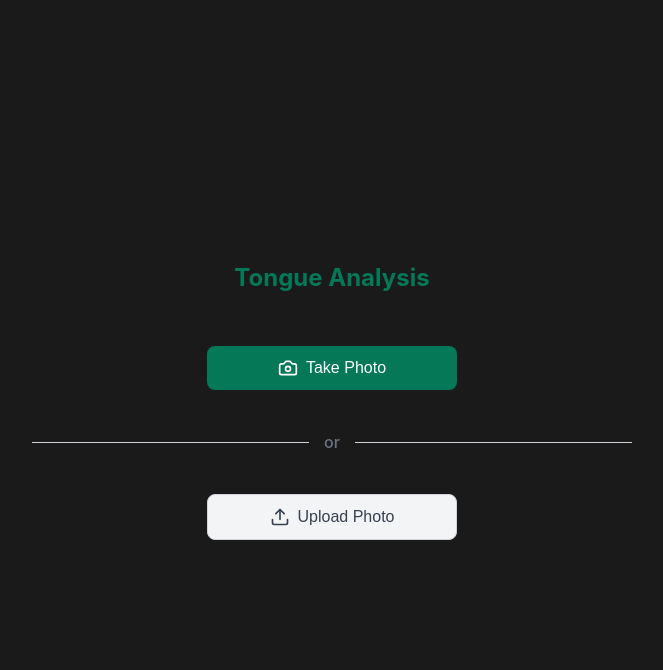
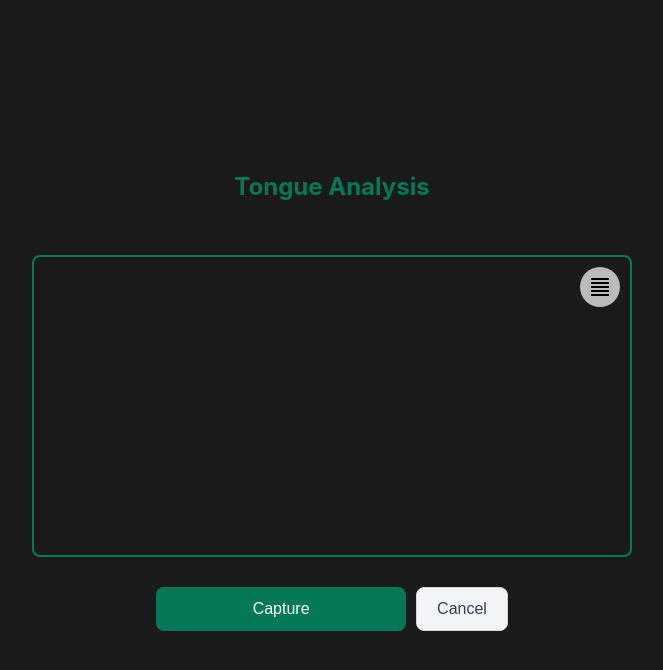
Before and after one commit to tgbtyty/teadoctor, a React (Vite) app in the folder herbal-tea-advisor/client/: page /tongue-photo in a window 1280 px wide. Both pictures are taken after a click on the button "Take Photo". Shown: the top 670 px of the page, without its empty margins (308-971 px from the left). Built offline with nearby package versions, Linux system fonts and the light colour scheme; no server answers.

Commit message:
some changes

```diff
--- a/herbal-tea-advisor/client/src/components/Results.jsx
+++ b/herbal-tea-advisor/client/src/components/Results.jsx
@@ -11,6 +11,7 @@ function Results() {
   const [analysis, setAnalysis] = useState(null)
   const [error, setError] = useState(null)
   const [loading, setLoading] = useState(true)
+  const [tongueImage, setTongueImage] = useState(null)
   const navigate = useNavigate()
 
   const containerStyle = {
@@ -101,17 +102,78 @@ function Results() {
     transition: 'all 0.2s ease'
   }
 
+  // Added tongue diagnosis box styling
+  const tongueBoxStyle = {
+    ...boxStyle,
+    padding: '0',
+  }
+
+  const tongueImageStyle = {
+    width: '100%',
+    height: '300px',
+    objectFit: 'contain',
+    borderRadius: '10px 10px 0 0',
+    position: 'relative',
+    background: '#000',
+    display: 'block'
+  }
+
+  const tongueOverlayContainerStyle = {
+    position: 'relative',
+    width: '100%',
+    height: '300px',
+    borderRadius: '10px 10px 0 0',
+    overflow: 'hidden'
+  }
+
+  const tongueOverlayStyle = {
+    position: 'absolute',
+    top: 0,
+    left: 0,
+    width: '100%',
+    height: '100%',
+    pointerEvents: 'none'
+  }
+
+  const tongueContentStyle = {
+    padding: '20px'
+  }
+
+  // Generate a "scanning" animation effect
+  const scannerAnimation = `
+    @keyframes scanLine {
+      0% {
+        top: 0%;
+      }
+      100% {
+        top: 100%;
+      }
+    }
+
+    @keyframes pulse {
+      0%, 100% {
+        opacity: 0.5;
+      }
+      50% {
+        opacity: 0.8;
+      }
+    }
+  `;
+
   useEffect(() => {
     const analyzeData = async () => {
       try {
         const userFeeling = localStorage.getItem('userFeeling')
-        const tongueImage = localStorage.getItem('tongueImage')
+        const tongueImageData = localStorage.getItem('tongueImage')
 
-        if (!userFeeling || !tongueImage) {
+        if (!userFeeling || !tongueImageData) {
           throw new Error('Missing required information')
         }
 
-        // Make a request to our backend API instead of calling OpenAI directly
+        // Store the tongue image for displaying
+        setTongueImage(tongueImageData)
+
+        // Make a request to our backend API
         const response = await fetch(`${API_BASE_URL}/analyze`, {
           method: 'POST',
           headers: {
@@ -119,7 +181,7 @@ function Results() {
           },
           body: JSON.stringify({
             userFeeling,
-            tongueImage
+            tongueImage: tongueImageData
           }),
         })
 
@@ -171,8 +233,72 @@ function Results() {
 
   return (
     <div style={containerStyle}>
+      <style>
+        {scannerAnimation}
+      </style>
+
       <img src={logo} alt="Tea Guru Logo" style={logoStyle} />
       <h1 style={titleStyle}>Tea Guru</h1>
+
+      {/* Tongue Diagnosis Box */}
+      <div style={tongueBoxStyle}>
+        <div style={tongueOverlayContainerStyle}>
+          <img
+            src={tongueImage}
+            alt="Tongue Image"
+            style={tongueImageStyle}
+          />
+          <svg
+            style={tongueOverlayStyle}
+            width="100%"
+            height="100%"
+            viewBox="0 0 100 100"
+            preserveAspectRatio="none"
+          >
+            {/* Animated scanner line */}
+            <line
+              x1="0"
+              y1="50"
+              x2="100"
+              y2="50"
+              stroke="#98fb98"
+              strokeWidth="0.5"
+              strokeDasharray="2,1"
+              style={{
+                animation: 'scanLine 2s linear infinite',
+                position: 'absolute',
+                top: '0'
+              }}
+            />
+
+            {/* Target area highlight - roughly centered around likely tongue position */}
+            <circle
+              cx="50"
+              cy="50"
+              r="30"
+              fill="none"
+              stroke="#98fb98"
+              strokeWidth="0.8"
+              strokeDasharray="3,1"
+              style={{ animation: 'pulse 2s ease-in-out infinite' }}
+            />
+
+            {/* Corner brackets */}
+            <path d="M 5,5 L 5,15 M 5,5 L 15,5" stroke="#98fb98" strokeWidth="1" />
+            <path d="M 95,5 L 95,15 M 95,5 L 85,5" stroke="#98fb98" strokeWidth="1" />
+            <path d="M 5,95 L 5,85 M 5,95 L 15,95" stroke="#98fb98" strokeWidth="1" />
+            <path d="M 95,95 L 95,85 M 95,95 L 85,95" stroke="#98fb98" strokeWidth="1" />
+
+            {/* Data points */}
+            <text x="3" y="3" fontSize="3" fill="#98fb98">舌诊分析</text>
+            <text x="80" y="97" fontSize="2.5" fill="#98fb98">AI 图像识别</text>
+          </svg>
+        </div>
+        <div style={tongueContentStyle}>
+          <h2 style={sectionTitleStyle}>舌象分析</h2>
+          <p>{analysis?.patientOverview.tongueAnalysis}</p>
+        </div>
+      </div>
 
       {/* General Analysis Box */}
       <div style={boxStyle}>
@@ -180,10 +306,6 @@ function Results() {
         <div style={{ marginBottom: '15px' }}>
           <h3 style={{ color: '#7dcea0', marginBottom: '8px' }}>基本分析</h3>
           <p>{analysis?.patientOverview.primaryConcerns}</p>
-        </div>
-        <div style={{ marginBottom: '15px' }}>
-          <h3 style={{ color: '#7dcea0', marginBottom: '8px' }}>舌诊分析</h3>
-          <p>{analysis?.patientOverview.tongueAnalysis}</p>
         </div>
         <div>
           <h3 style={{ color: '#7dcea0', marginBottom: '8px' }}>AI建议</h3>
--- a/herbal-tea-advisor/client/src/components/TonguePhoto.jsx
+++ b/herbal-tea-advisor/client/src/components/TonguePhoto.jsx
@@ -5,7 +5,10 @@ import { Camera, Upload } from 'lucide-react'
 function TonguePhoto() {
   const [imageFile, setImageFile] = useState(null)
   const [previewUrl, setPreviewUrl] = useState(null)
+  const [isCapturing, setIsCapturing] = useState(false)
   const fileInputRef = useRef(null)
+  const videoRef = useRef(null)
+  const canvasRef = useRef(null)
   const navigate = useNavigate()
 
   const handleFileChange = (e) => {
@@ -28,13 +31,101 @@ function TonguePhoto() {
     }
   }
 
-  const handleCapture = async () => {
+  const startCamera = async () => {
     try {
-      const stream = await navigator.mediaDevices.getUserMedia({ video: true })
-      fileInputRef.current.click()
+      setIsCapturing(true)
+      const constraints = {
+        video: {
+          facingMode: 'user', // Use front camera first
+          width: { ideal: 640 },
+          height: { ideal: 480 }
+        }
+      }
+
+      const stream = await navigator.mediaDevices.getUserMedia(constraints)
+
+      if (videoRef.current) {
+        videoRef.current.srcObject = stream
+      }
     } catch (err) {
       console.error('Error accessing camera:', err)
-      alert('Could not access camera. Please upload a photo instead.')
+      alert('无法练到相机，请上传照片.')
+      setIsCapturing(false)
+    }
+  }
+
+  const capturePhoto = () => {
+    if (videoRef.current && canvasRef.current) {
+      const video = videoRef.current
+      const canvas = canvasRef.current
+      const context = canvas.getContext('2d')
+
+      // Set canvas dimensions to match video
+      canvas.width = video.videoWidth
+      canvas.height = video.videoHeight
+
+      // Draw the video frame to the canvas
+      context.drawImage(video, 0, 0, canvas.width, canvas.height)
+
+      // Convert the canvas to a blob
+      canvas.toBlob((blob) => {
+        // Create a file from the blob
+        const file = new File([blob], "tongue-photo.png", { type: "image/png" })
+        setImageFile(file)
+        setPreviewUrl(URL.createObjectURL(file))
+
+        // Stop the camera stream
+        const stream = video.srcObject
+        if (stream) {
+          const tracks = stream.getTracks()
+          tracks.forEach(track => track.stop())
+        }
+        setIsCapturing(false)
+      }, 'image/png')
+    }
+  }
+
+  const cancelCapture = () => {
+    if (videoRef.current) {
+      const stream = videoRef.current.srcObject
+      if (stream) {
+        const tracks = stream.getTracks()
+        tracks.forEach(track => track.stop())
+      }
+    }
+    setIsCapturing(false)
+  }
+
+  // Switch between front and back camera
+  const toggleCamera = async () => {
+    if (videoRef.current) {
+      // Stop current stream
+      const stream = videoRef.current.srcObject
+      if (stream) {
+        const tracks = stream.getTracks()
+        tracks.forEach(track => track.stop())
+      }
+
+      try {
+        // Get current facingMode
+        const currentFacingMode = videoRef.current.srcObject.getVideoTracks()[0].getSettings().facingMode;
+
+        // Toggle facingMode
+        const newFacingMode = currentFacingMode === 'user' ? 'environment' : 'user';
+
+        // Start new stream with opposite camera
+        const newStream = await navigator.mediaDevices.getUserMedia({
+          video: {
+            facingMode: newFacingMode,
+            width: { ideal: 640 },
+            height: { ideal: 480 }
+          }
+        });
+
+        videoRef.current.srcObject = newStream;
+      } catch (err) {
+        console.error('Error switching camera:', err);
+      }
     }
   }
 
@@ -113,12 +204,49 @@ function TonguePhoto() {
     border: '2px solid #047857'
   }
 
+  const videoContainerStyle = {
+    width: '100%',
+    position: 'relative',
+    borderRadius: '8px',
+    overflow: 'hidden',
+    border: '2px solid #047857'
+  }
+
+  const videoStyle = {
+    width: '100%',
+    display: 'block',
+  }
+
+  const captureButtonsStyle = {
+    display: 'flex',
+    gap: '10px',
+    marginTop: '10px',
+    justifyContent: 'center'
+  }
+
+  const switchCameraButtonStyle = {
+    position: 'absolute',
+    top: '10px',
+    right: '10px',
+    backgroundColor: 'rgba(255, 255, 255, 0.7)',
+    borderRadius: '50%',
+    width: '40px',
+    height: '40px',
+    display: 'flex',
+    alignItems: 'center',
+    justifyContent: 'center',
+    border: 'none',
+    cursor: 'pointer'
+  }
+
   return (
     <div style={containerStyle}>
       <h2 style={titleStyle}>Tongue Analysis</h2>
 
+      {!isCapturing && !previewUrl && (
+        <>
           <button
-        onClick={handleCapture}
+            onClick={startCamera}
             style={primaryButtonStyle}
             onMouseOver={e => e.currentTarget.style.backgroundColor = '#065f46'}
             onMouseOut={e => e.currentTarget.style.backgroundColor = '#047857'}
@@ -150,6 +278,53 @@ function TonguePhoto() {
             <Upload size={20} />
             <span>Upload Photo</span>
           </button>
+        </>
+      )}
+
+      {isCapturing && (
+        <>
+          <div style={videoContainerStyle}>
+            <video
+              ref={videoRef}
+              autoPlay
+              playsInline
+              style={videoStyle}
+            />
+            <button
+              onClick={toggleCamera}
+              style={switchCameraButtonStyle}
+              title="Switch Camera"
+            >
+              <svg width="24" height="24" viewBox="0 0 24 24" fill="none" stroke="currentColor" strokeWidth="2">
+                <path d="M3 4h18M3 8h18M3 12h18M3 16h18M3 20h18"></path>
+              </svg>
+            </button>
+          </div>
+
+          <div style={captureButtonsStyle}>
+            <button
+              onClick={capturePhoto}
+              style={primaryButtonStyle}
+              onMouseOver={e => e.currentTarget.style.backgroundColor = '#065f46'}
+              onMouseOut={e => e.currentTarget.style.backgroundColor = '#047857'}
+            >
+              Capture
+            </button>
+            <button
+              onClick={cancelCapture}
+              style={{
+                ...secondaryButtonStyle,
+                width: 'auto'
+              }}
+            >
+              Cancel
+            </button>
+          </div>
+
+          {/* Hidden canvas used for capturing */}
+          <canvas ref={canvasRef} style={{ display: 'none' }} />
+        </>
+      )}
 
       {previewUrl && (
         <div style={previewContainerStyle}>
```
Also changed, not shown: herbal-tea-advisor/client/src/components/LoadingAnimation.jsx (+28 -7 lines). Lines whose indentation alone changed are shown as unchanged.
